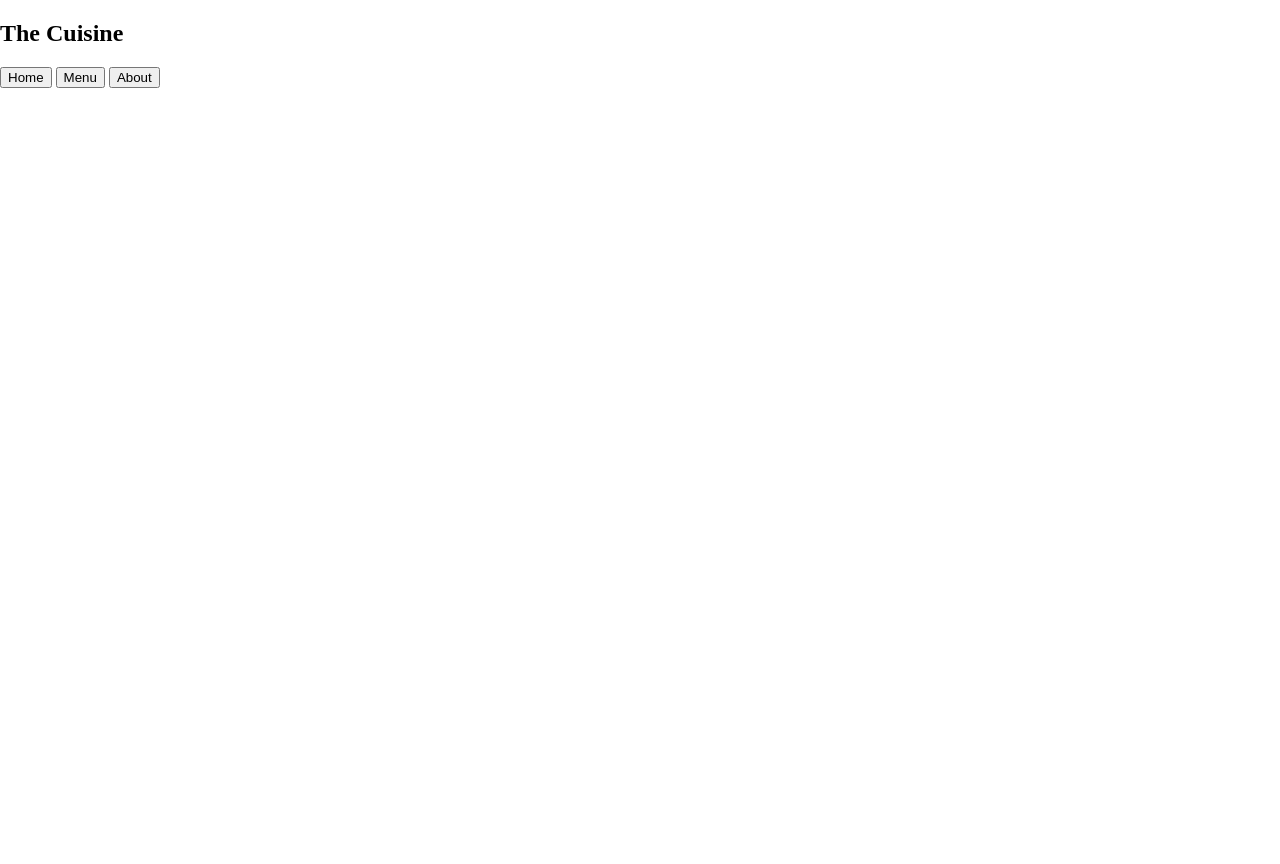
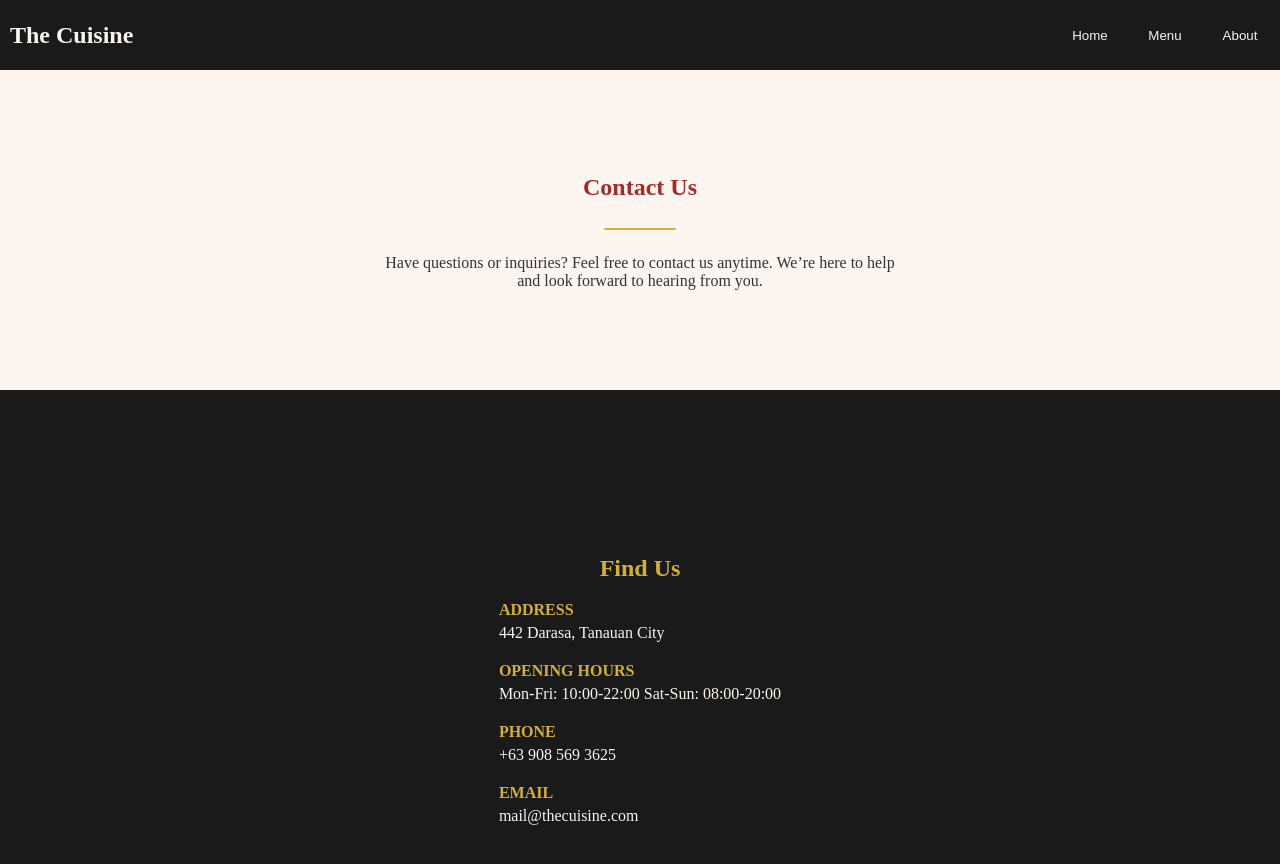
Before and after one commit to arjay-web/Restaurant-Page, a website built with webpack: page src/template.html in a window 1280 px wide. Both pictures are taken after a click on the button "About". Before the commit the page ends 800 px from the top, so only its background shows below. Built offline with nearby package versions, Linux system fonts and the light colour scheme.

Commit message:
create about page structure and add content

```diff
--- /dev/null
+++ b/src/about.js
@@ -0,0 +1,65 @@
+export default function loadAbout (){
+    const content = document.querySelector('#content');
+    const about = document.createElement('div');
+    about.classList.add('about');
+    content.append(about)
+
+    const aboutHeader = document.createElement('section');
+    aboutHeader.classList.add('about-header');
+
+    const contactUs = document.createElement('h1');
+    contactUs.textContent = 'Contact Us'
+
+    const hr = document.createElement('hr');
+
+    const text = document.createElement('p');
+    text.textContent = "Have questions or inquiries? Feel free to contact us anytime. We’re here to help and look forward to hearing from you."
+
+    aboutHeader.append(contactUs, hr, text);
+
+
+    const aboutContent = document.createElement('section');
+    aboutContent.classList.add('about-content');
+
+    const findUs = document.createElement('h2');
+    findUs.textContent = 'Find Us';
+
+    const contactContainer = document.createElement('div');
+    contactContainer.classList.add('contact-container');
+
+    const contactDetails = [
+        {
+            contact: 'ADDRESS',
+            address: '442 Darasa, Tanauan City'
+        },
+        {
+            contact: 'OPENING HOURS',
+            address: 'Mon-Fri: 10:00-22:00 Sat-Sun: 08:00-20:00',
+        },
+
+        {
+            contact: 'PHONE',
+            address: '+63 908 569 3625',
+        },
+
+        {
+            contact: 'EMAIL',
+            address: 'mail@thecuisine.com',
+        },
+    ]
+
+    contactDetails.forEach(detail =>{
+        const h4 = document.createElement('h4');
+        h4.textContent = detail.contact
+
+        const p = document.createElement('p');
+        p.textContent = detail.address
+
+        contactContainer.append(h4, p);
+    })
+
+    aboutContent.append(findUs, contactContainer);
+    about.append(aboutHeader, aboutContent);
+}
+
+//append about-header and about-content to about
--- a/src/index.js
+++ b/src/index.js
@@ -1,11 +1,8 @@
 import "./style.css"
 
 import loadMenu from "./menu.js"
-
 import loadHome from "./home.js"
-
-
-loadHome()
+import loadAbout from "./about.js";
 
 const buttons = document.querySelectorAll('nav button');
 buttons.forEach(btn =>{
@@ -17,5 +14,6 @@ buttons.forEach(btn =>{
 
         if(page === 'home') loadHome();
         if(page === 'menu') loadMenu();
+        if(page === 'about') loadAbout();
     })
 })
--- a/src/style.css
+++ b/src/style.css
@@ -1,11 +1,55 @@
+.header {
+    background-color: var(--clr-dark);
+    margin: 0;
+    display: flex;
+    padding: 10px;
+    justify-content: space-between;
+    align-items: center;
+    min-height: 50px;
+    box-shadow: 0 4px 8px rgba(0, 0, 0, 0.1);
+}
+
+.header h2 {
+    margin: 0;
+    color: var(--clr-card);
+}
+.header nav {
+    display: flex;
+    gap: 15px;
+}
+
+.header nav button {
+    height: 30px;
+    width: 60px;
+    border: none;
+    background-color: var(--clr-dark);
+    color: var(--clr-card);
+}
+
+.header nav button:hover {
+    border: 2px solid var(--clr-accent);
+    border-radius: 5px;
+    color: var(--clr-accent);
+}
+
 body {
     margin: 0;
+}
+
+:root {
+    --clr-bg: #fdf6f0;
+    --clr-dark: #1a1a1a;
+    --clr-text: #333;
+    --clr-accent: #d4af37;
+    --clr-card: #f8f5f2;
+
 }
 
 /* HOME PAGE WRAPPER */
 .home-page {
     display: flex;
     flex-direction: column;
+    background-color: var(--clr-bg);
 }
 
 /* HERO */
@@ -34,7 +78,7 @@ body {
     position: relative;
     z-index: 1;
     text-align: center;
-    color: white;
+    color: var(--clr-card);
 }
 
 .hero-content p {
@@ -48,16 +92,21 @@ body {
     justify-content: center;
     gap: 20px;
     padding: 50px;
+    height: 25vh;
+    background-color: var(--clr-b);
 }
 
 /* CARDS */
 .home-card {
-    background-color: #f8f5f2;
+    background-color: var(--clr-card);
     border-radius: 10px;
     padding: 20px;
     width: 220px;
     text-align: center;
     box-shadow: 0 4px 10px rgba(0,0,0,0.1);
+    display: flex;
+    align-items: center;
+    justify-content: center;
 }
 
 
@@ -106,3 +155,59 @@ body {
     height: 200px;
     width: 420px;
 }
+
+/* ABOUT */
+
+.about {
+    display: flex;
+    justify-content: center;
+    flex-direction: column;
+    background-color: var(--clr-bg);
+}
+
+.about-header {
+    text-align: center;
+    display: flex;
+    align-items: center;
+    justify-content: center;
+    flex-direction: column;
+    height: 40vh;
+}
+
+.about-header h1 {
+    color: brown;
+}
+
+.about-header hr {
+    border: 1px solid var(--clr-accent);
+    width: 70px;
+    border-radius: 2px;
+}
+
+.about-header p {
+    color: var(--clr-text);
+    inline-size: 66ch;
+}
+
+.about-content {
+    display: flex;
+    align-items: center;
+    justify-content: center;
+    flex-direction: column;
+    height: 75vh;
+    background-color: var(--clr-dark);
+}
+
+.about-content h2 {
+    color: var(--clr-accent);
+}
+
+.contact-container h4{
+    color: var(--clr-accent);
+    margin: 0;
+}
+
+.contact-container p {
+    color: var(--clr-card);
+    margin: 5px 0 20px 0;
+}
--- a/src/template.html
+++ b/src/template.html
@@ -6,7 +6,7 @@
     <title>Restaurant Page</title>
 </head>
 <body>
-    <header>
+    <header class="header">
         <h2>The Cuisine</h2>
         <nav>
             <button data-page="home">Home</button>
@@ -15,7 +15,31 @@
         </nav>
     </header>
     <div id="content">
+        <div class="about">
+            <section class="about-header">
+                <h1>Contact Us</h1>
+                <hr>
+                <p>Have questions or inquiries? Feel free to contact us anytime.
+                 We’re here to help and look forward to hearing from you.</p>
+            </section>
 
+            <section class="about-content">
+                <h2>Find Us</h2>
+                <div class="contact-container">
+                    <h4>ADDRESS</h4>
+                    <p>442 Darasa, Tanauan City</p>
+
+                    <h4>OPENING HOURS</h4>
+                    <p>Mon-Fri: 10:00-22:00 Sat-Sun: 08:00-20:00</p>
+
+                    <h4>PHONE</h4>
+                    <p>+63 908 569 3625</p>
+
+                    <h4>EMAIL</h4>
+                    <p>mail@thecuisine.com</p>
+                </div>
+            </section>
+        </div>
     </div>
 </body>
 </html>
```
